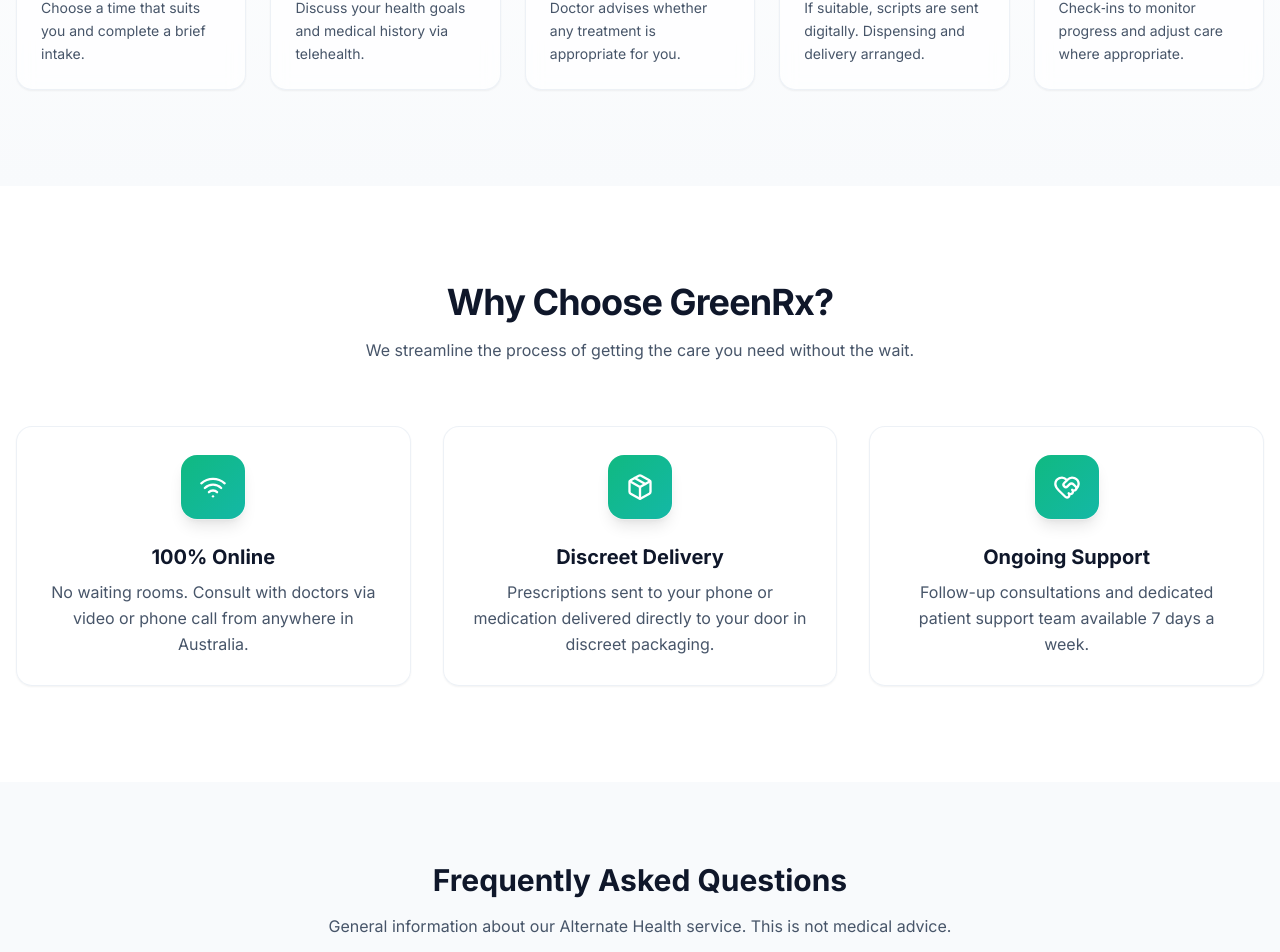
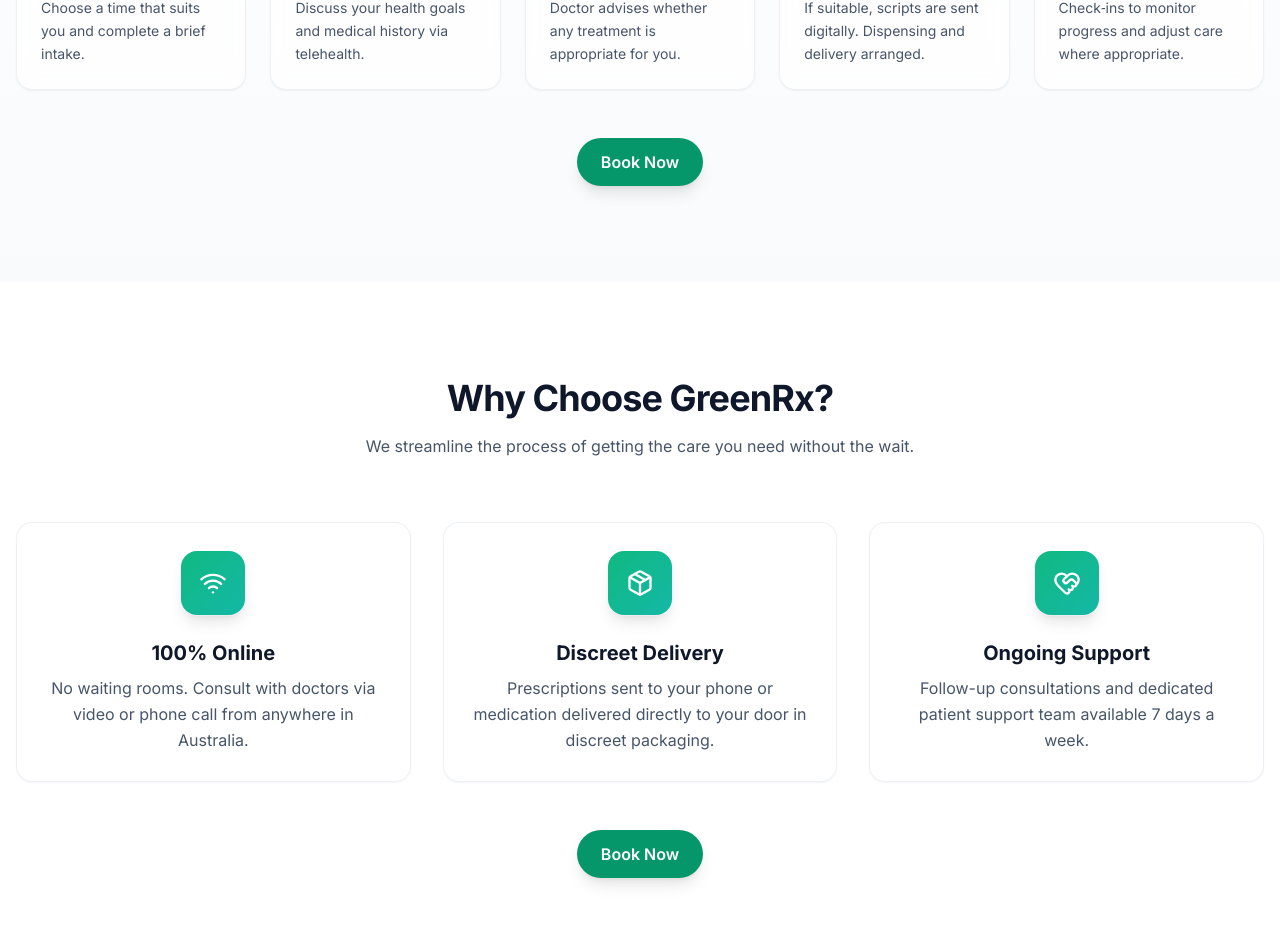
Before and after one commit to lillambnz/Greenrxtiles, a React (Vite) app: page / in a window 1280 px wide. Shown: the part 1160-2112 px from the top of the page. Built offline with nearby package versions, Linux system fonts and the light colour scheme.

Commit message:
polish: responsive logo, focus states, reveal-on-scroll animations, CTAs, and OG meta

```diff
--- a/App.tsx
+++ b/App.tsx
@@ -175,6 +175,24 @@
 
 const App: React.FC = () => {
   const [activeLegalDoc, setActiveLegalDoc] = useState<'terms' | 'privacy' | null>(null);
+  const BOOKING_URL = "https://www.halaxy.com/book/appointment/gp-general-practitioner/dr-ameer-khan/1446371/1123911";
+
+  React.useEffect(() => {
+    const els = document.querySelectorAll<HTMLElement>('.reveal');
+    const io = new IntersectionObserver(
+      (entries) => {
+        entries.forEach((e) => {
+          if (e.isIntersecting) {
+            e.target.classList.add('reveal-visible');
+            io.unobserve(e.target);
+          }
+        });
+      },
+      { threshold: 0.15 }
+    );
+    els.forEach((el) => io.observe(el));
+    return () => io.disconnect();
+  }, []);
 
   return (
     <div className="min-h-screen flex flex-col bg-slate-50">
@@ -211,10 +229,10 @@
                   return (
                     <div
                       key={step.n}
-                      className="group relative rounded-2xl bg-white/70 backdrop-blur border border-slate-200/60 shadow-sm hover:shadow-xl transition-all p-6 hover:-translate-y-1"
+                      className="reveal group relative rounded-2xl bg-white/70 backdrop-blur border border-slate-200/60 shadow-sm hover:shadow-xl transition-all p-6 hover:-translate-y-1"
                     >
                       <div className="flex items-center gap-3 mb-4">
-                        <div className="inline-flex h-12 w-12 items-center justify-center rounded-2xl bg-gradient-to-br from-emerald-500 to-teal-500 text-white shadow-lg ring-1 ring-white/40">
+                        <div className="inline-flex h-12 w-12 items-center justify-center rounded-2xl bg-gradient-to-br from-emerald-500 to-teal-500 text-white shadow-lg ring-1 ring-white/40 transform transition-transform group-hover:scale-105">
                           <Icon size={22} />
                         </div>
                         <span className="text-xs font-semibold text-emerald-700 bg-emerald-50 border border-emerald-100 px-2.5 py-1 rounded-full">Step {step.n}</span>
@@ -226,6 +244,17 @@
                   );
                 })}
               </div>
+            </div>
+
+            <div className="mt-12 text-center">
+              <a
+                href={BOOKING_URL}
+                target="_blank"
+                rel="noopener noreferrer"
+                className="inline-flex items-center gap-2 px-6 py-3 rounded-full bg-emerald-600 text-white font-semibold shadow-lg hover:bg-emerald-700 transition focus:outline-none focus-visible:ring-2 focus-visible:ring-emerald-500/40"
+              >
+                Book Now
+              </a>
             </div>
           </div>
         </section>
@@ -260,9 +289,9 @@
                 return (
                   <div
                     key={idx}
-                    className="group relative rounded-2xl p-7 bg-white/70 backdrop-blur border border-slate-200/60 shadow-sm hover:shadow-xl transition-all hover:-translate-y-1 text-center"
+                    className="reveal group relative rounded-2xl p-7 bg-white/70 backdrop-blur border border-slate-200/60 shadow-sm hover:shadow-xl transition-all hover:-translate-y-1 text-center"
                   >
-                    <div className="mx-auto mb-6 inline-flex h-16 w-16 items-center justify-center rounded-2xl bg-gradient-to-br from-emerald-500 to-teal-500 text-white shadow-lg ring-1 ring-white/40">
+                    <div className="mx-auto mb-6 inline-flex h-16 w-16 items-center justify-center rounded-2xl bg-gradient-to-br from-emerald-500 to-teal-500 text-white shadow-lg ring-1 ring-white/40 transform transition-transform group-hover:scale-105">
                       <Icon size={28} />
                     </div>
                     <h3 className="text-xl font-bold text-slate-900 mb-2">{feature.title}</h3>
@@ -271,6 +300,17 @@
                   </div>
                 );
               })}
+            </div>
+
+            <div className="mt-12 text-center">
+              <a
+                href={BOOKING_URL}
+                target="_blank"
+                rel="noopener noreferrer"
+                className="inline-flex items-center gap-2 px-6 py-3 rounded-full bg-emerald-600 text-white font-semibold shadow-lg hover:bg-emerald-700 transition focus:outline-none focus-visible:ring-2 focus-visible:ring-emerald-500/40"
+              >
+                Book Now
+              </a>
             </div>
           </div>
         </section>
--- a/components/Navbar.tsx
+++ b/components/Navbar.tsx
@@ -34,7 +34,7 @@
               <img
                 src={LOGO_URL}
                 alt="GreenRx Logo"
-                className="h-24 w-auto object-contain"
+                className="h-20 md:h-24 lg:h-28 w-auto object-contain"
                 loading="eager"
                 decoding="async"
               />
@@ -50,7 +50,7 @@
               <a
                 key={item}
                 href={`#${item.toLowerCase().replace(/\s/g, '-')}`}
-                className={`${textColor} ${hoverColor} font-medium transition-colors`}
+                className={`${textColor} ${hoverColor} font-medium transition-colors focus:outline-none focus-visible:ring-2 focus-visible:ring-emerald-500/40 rounded-md`}
               >
                 {item}
               </a>
@@ -59,7 +59,7 @@
               href={BOOKING_URL}
               target="_blank"
               rel="noopener noreferrer"
-              className={`px-6 py-2.5 rounded-full font-semibold transition-all shadow-lg ${
+              className={`px-6 py-2.5 rounded-full font-semibold transition-all shadow-lg focus:outline-none focus-visible:ring-2 focus-visible:ring-emerald-500/40 ${
                 isScrolled
                   ? 'bg-emerald-600 text-white hover:bg-emerald-700 shadow-emerald-600/20'
                   : 'bg-white text-emerald-900 hover:bg-emerald-50 shadow-black/20'
@@ -89,7 +89,7 @@
               <a
                 key={item}
                 href={`#${item.toLowerCase().replace(/\s/g, '-')}`}
-                className="block px-3 py-3 text-base font-medium text-slate-700 hover:bg-emerald-50 hover:text-emerald-600 rounded-md"
+                className="block px-3 py-3 text-base font-medium text-slate-700 hover:bg-emerald-50 hover:text-emerald-600 rounded-md focus:outline-none focus-visible:ring-2 focus-visible:ring-emerald-500/40"
                 onClick={() => setIsMobileMenuOpen(false)}
               >
                 {item}
--- a/index.html
+++ b/index.html
@@ -10,7 +10,17 @@
       body { font-family: 'Inter', sans-serif; }
       /* Smooth scroll behavior */
       html { scroll-behavior: smooth; }
+      /* Simple reveal-on-scroll animation */
+      .reveal { opacity: 0; transform: translateY(16px); transition: opacity .6s ease, transform .6s ease; }
+      .reveal-visible { opacity: 1; transform: translateY(0); }
+      @media (prefers-reduced-motion: reduce) {
+        .reveal { transition: none; transform: none; }
+      }
     </style>
+    <meta property="og:title" content="GreenRx - Telehealth Australia" />
+    <meta property="og:description" content="Book online, consult a doctor, and get ongoing support — Australia-wide telehealth with GreenRx." />
+    <meta property="og:image" content="/greenrx-logo-new.png" />
+    <meta name="twitter:card" content="summary_large_image" />
     <!-- All deps bundled by Vite; no import map needed -->
     <link rel="icon" type="image/png" href="/greenrx-logo-new.png?v=1" />
     <link rel="apple-touch-icon" href="/greenrx-logo-new.png?v=1" />
```
